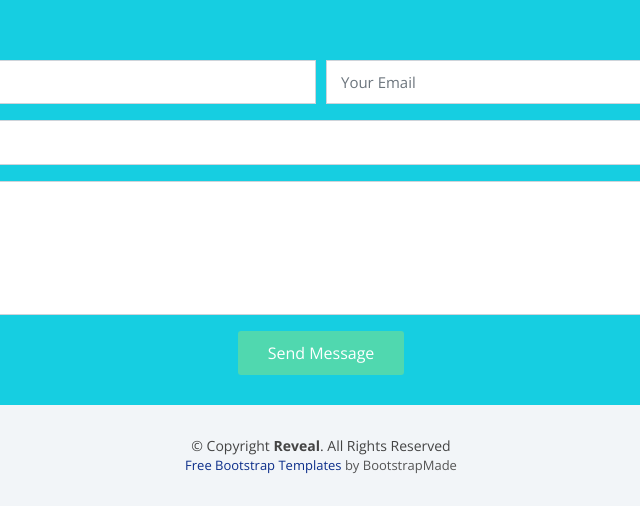
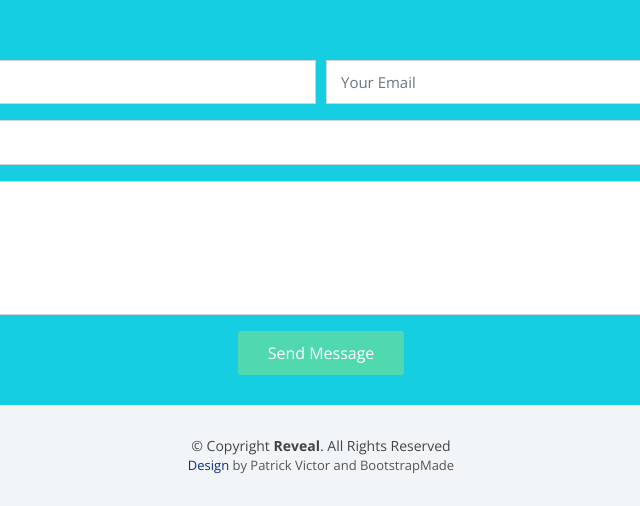
Before and after one commit to vic1994kam/vic1994kam.github.io, a plain HTML site: page index.html in a window 1280 px wide. Shown: the part 4048-4554 px from the top of the page, 319-959 px from the left. Drawn offline with nearby package versions, Linux system fonts and the light colour scheme; some packages are replaced by stand-ins of ours; a script that the page names is missing; files whose address does not match are found by name.

Commit message:
Update index.html

```diff
--- a/index.html
+++ b/index.html
@@ -503,7 +503,7 @@
           Licensing information: https://bootstrapmade.com/license/
           Purchase the pro version with working PHP/AJAX contact form: https://bootstrapmade.com/buy/?theme=Reveal
         -->
-        <a href="https://bootstrapmade.com/">Free Bootstrap Templates</a> by BootstrapMade
+        <a href="https://bootstrapmade.com/">Design </a> by Patrick Victor and BootstrapMade
       </div>
     </div>
   </footer><!-- #footer -->
```
